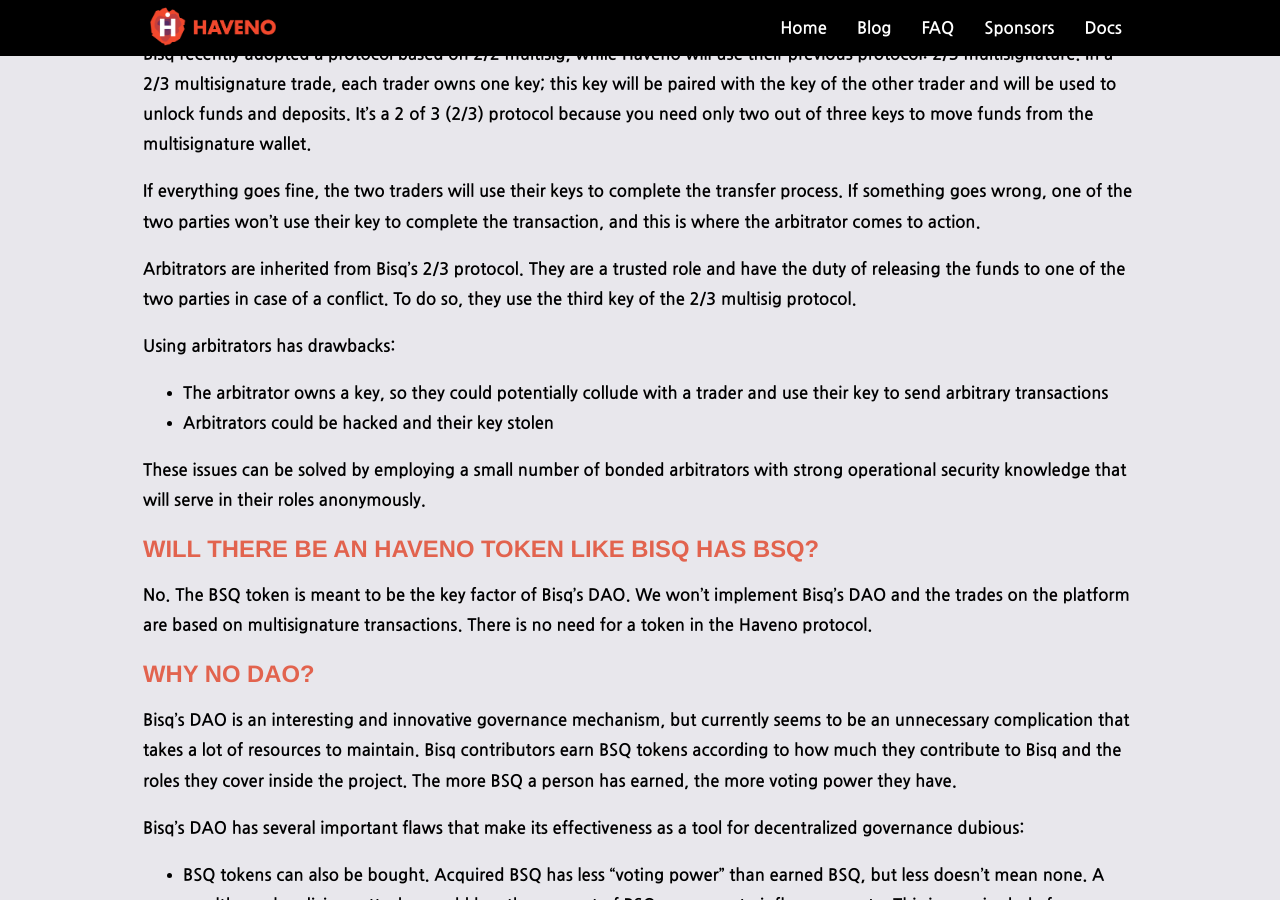
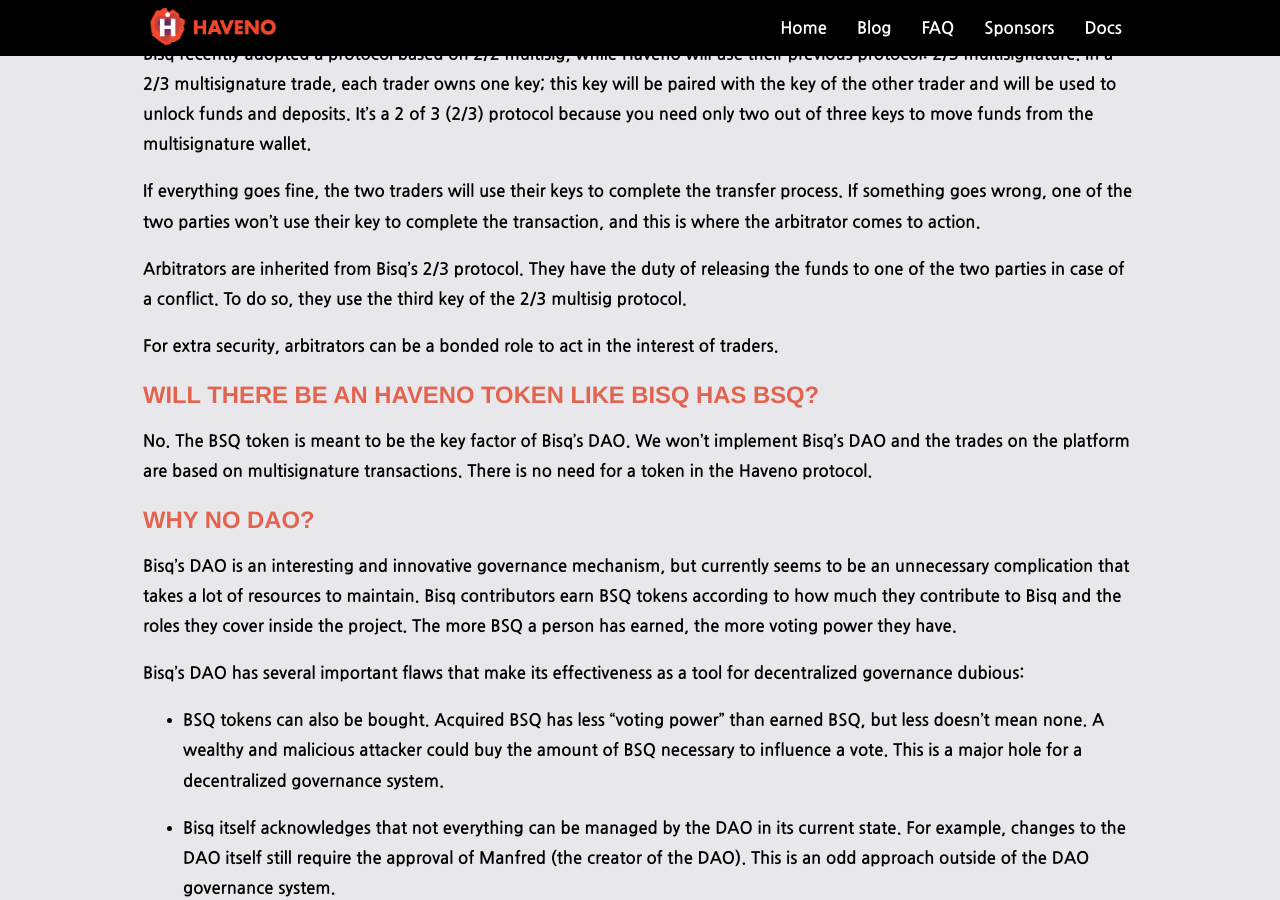
Before and after one commit to haveno-dex/haveno-site, a Jekyll site: the page built from faq.md, in a window 1280 px wide and 900 px high, scrolled down 4876 px. Built offline with Jekyll 4.4.1, drawn with Linux system fonts in a browser that asks for light colours; some of the changed text lies outside the part shown.

Commit message:
update faq

```diff
--- a/faq.md
+++ b/faq.md
@@ -47,7 +47,7 @@
 
 Haveno can be used now on Monero's main network by using a third party Haveno network.
 
-We do not officially endorse any networks at this time, but they can be found online.
+We do not officially endorse any networks at this time.
 
 ## [What currencies will be listed?](#what-currencies-will-be-listed)
 
@@ -161,14 +161,9 @@
 
 If everything goes fine, the two traders will use their keys to complete the transfer process. If something goes wrong, one of the two parties won't use their key to complete the transaction, and this is where the arbitrator comes to action.
 
-Arbitrators are inherited from Bisq's 2/3 protocol. They are a trusted role and have the duty of releasing the funds to one of the two parties in case of a conflict. To do so, they use the third key of the 2/3 multisig protocol.
+Arbitrators are inherited from Bisq's 2/3 protocol. They have the duty of releasing the funds to one of the two parties in case of a conflict. To do so, they use the third key of the 2/3 multisig protocol.
 
-Using arbitrators has drawbacks:
-
-- The arbitrator owns a key, so they could potentially collude with a trader and use their key to send arbitrary transactions
-- Arbitrators could be hacked and their key stolen
-
-These issues can be solved by employing a small number of bonded arbitrators with strong operational security knowledge that will serve in their roles anonymously.
+For extra security, arbitrators can be a bonded role to act in the interest of traders.
 
 ## [Will there be an Haveno token like Bisq has BSQ?](#will-there-be-an-haveno-token-like-bisq-has-bsq)
 
```
